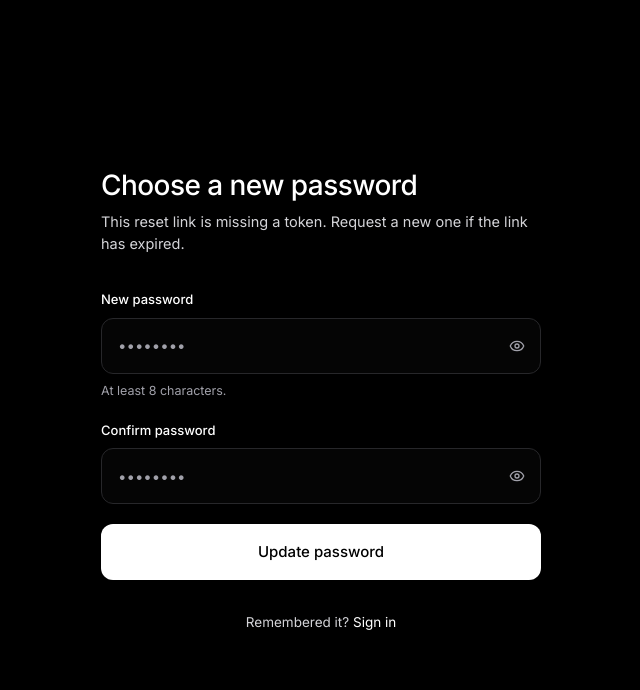
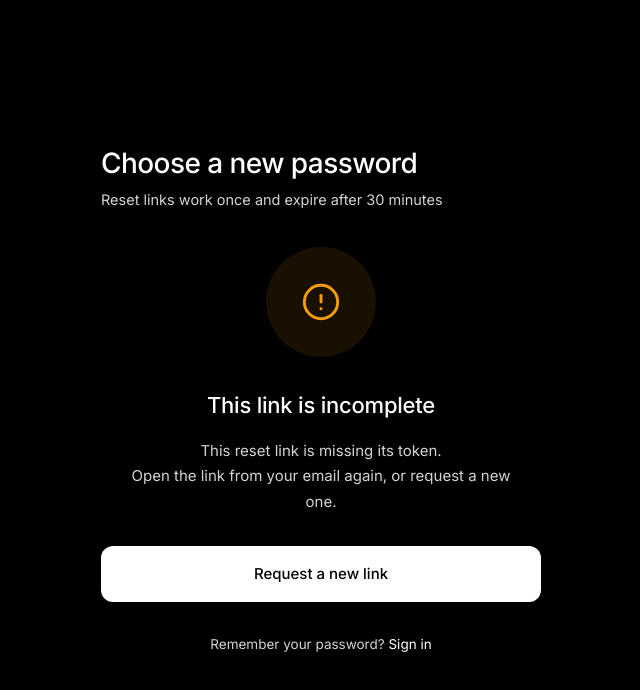
Before and after one commit to Olisagold/codeverity, a Next.js app in the folder apps/web/: page /reset-password in a window 1280 px wide. Shown: the top 690 px of the page, without its empty margins (319-959 px from the left). Built offline with nearby package versions, Linux system fonts and the light colour scheme.

Commit message:
feat(auth): implement forgot password functionality with error handling and user notifications

```diff
--- a/apps/web/app/(auth)/forgot-password/page.tsx
+++ b/apps/web/app/(auth)/forgot-password/page.tsx
@@ -2,16 +2,43 @@
 
 import React, { useState } from 'react';
 import Link from 'next/link';
-import { CheckCircle2Icon, Loader2Icon } from 'lucide-react';
+import { Loader2Icon } from 'lucide-react';
 import { AuthLayout } from '@/components/auth/AuthLayout';
+import { AuthNotice } from '@/components/auth/AuthNotice';
 import { TextField } from '@/components/ui/TextField';
 
 type Status = 'idle' | 'loading' | 'success';
 
+const LINK_CLASS =
+  'text-white underline-offset-4 transition-colors duration-150 ease-out hover:text-accent hover:underline focus-visible:outline-none focus-visible:ring-2 focus-visible:ring-accent focus-visible:ring-offset-2 focus-visible:ring-offset-black';
+
 export default function ForgotPasswordPage() {
   const [email, setEmail] = useState('');
   const [error, setError] = useState<string | undefined>();
+  const [formError, setFormError] = useState<string | null>(null);
   const [status, setStatus] = useState<Status>('idle');
+
+  async function requestLink() {
+    setStatus('loading');
+    setFormError(null);
+    try {
+      const response = await fetch('/api/auth/forgot-password', {
+        method: 'POST',
+        headers: { 'Content-Type': 'application/json' },
+        body: JSON.stringify({ email }),
+      });
+      if (!response.ok) {
+        const data = await response.json().catch(() => null);
+        setFormError(typeof data?.detail === 'string' ? data.detail : 'Something went wrong. Try again.');
+        setStatus('idle');
+        return;
+      }
+      setStatus('success');
+    } catch {
+      setFormError('Something went wrong. Try again.');
+      setStatus('idle');
+    }
+  }
 
   function handleSubmit(event: React.FormEvent) {
     event.preventDefault();
@@ -20,37 +47,40 @@ export default function ForgotPasswordPage() {
       return;
     }
     setError(undefined);
-    setStatus('loading');
-    window.setTimeout(() => setStatus('success'), 900);
+    void requestLink();
   }
+
+  const footer = (
+    <>
+      Remember your password?{' '}
+      <Link href="/login" className={LINK_CLASS}>
+        Sign in
+      </Link>
+    </>
+  );
 
   if (status === 'success') {
     return (
       <AuthLayout
-        title="Check your inbox"
-        subtitle={`We sent a password reset link to ${email}.`}
-        footer={
-          <>
-            Wrong address?{' '}
+        title="Reset your password"
+        subtitle="Enter your email and we'll send you a reset link"
+        footer={footer}
+      >
+        <AuthNotice tone="success" title="Check your email">
+          <p>We&apos;ve sent a password reset link to your email address.</p>
+          <p>Click the link to reset your password.</p>
+          <p className="mt-6 text-[13.5px] text-faint">
+            Didn&apos;t get it? Check your spam folder or{' '}
             <button
               type="button"
               onClick={() => setStatus('idle')}
-              className="text-white underline-offset-4 transition-colors duration-150 ease-out hover:text-accent hover:underline focus-visible:outline-none focus-visible:ring-2 focus-visible:ring-accent focus-visible:ring-offset-2 focus-visible:ring-offset-black"
+              className="text-muted underline-offset-4 transition-colors duration-150 ease-out hover:text-white hover:underline focus-visible:outline-none focus-visible:ring-2 focus-visible:ring-accent focus-visible:ring-offset-2 focus-visible:ring-offset-black"
             >
-              Use a different email
+              try another email
             </button>
-          </>
-        }
-      >
-        <div className="rounded-xl border border-line bg-surface p-6">
-          <p className="flex items-center gap-2 font-mono text-[11px] uppercase tracking-[0.16em] text-ok">
-            <CheckCircle2Icon aria-hidden="true" className="h-3.5 w-3.5" />
-            Reset link sent
+            .
           </p>
-          <p className="mt-4 text-[14px] leading-relaxed text-muted">
-            Follow the link in the email to choose a new password. The link expires in 30 minutes.
-          </p>
-        </div>
+        </AuthNotice>
       </AuthLayout>
     );
   }
@@ -58,18 +88,8 @@ export default function ForgotPasswordPage() {
   return (
     <AuthLayout
       title="Reset your password"
-      subtitle="Enter your email and we'll send you a link to reset your password."
-      footer={
-        <>
-          Remembered it?{' '}
-          <Link
-            href="/login"
-            className="text-white underline-offset-4 transition-colors duration-150 ease-out hover:text-accent hover:underline focus-visible:outline-none focus-visible:ring-2 focus-visible:ring-accent focus-visible:ring-offset-2 focus-visible:ring-offset-black"
-          >
-            Sign in
-          </Link>
-        </>
-      }
+      subtitle="Enter your email and we'll send you a reset link"
+      footer={footer}
     >
       <form onSubmit={handleSubmit} noValidate className="space-y-5">
         <TextField
@@ -82,6 +102,12 @@ export default function ForgotPasswordPage() {
           autoComplete="email"
           error={error}
         />
+
+        {formError ? (
+          <p className="text-center text-[13px] text-[#EF4444]" role="alert">
+            {formError}
+          </p>
+        ) : null}
 
         <button
           type="submit"
--- a/apps/web/app/(auth)/reset-password/page.tsx
+++ b/apps/web/app/(auth)/reset-password/page.tsx
@@ -3,16 +3,23 @@
 import React, { Suspense, useState } from 'react';
 import Link from 'next/link';
 import { useSearchParams } from 'next/navigation';
-import { CheckCircle2Icon, Loader2Icon } from 'lucide-react';
+import { Loader2Icon } from 'lucide-react';
 import { AuthLayout } from '@/components/auth/AuthLayout';
+import { AuthNotice } from '@/components/auth/AuthNotice';
 import { PasswordField } from '@/components/ui/PasswordField';
 
-type Status = 'idle' | 'loading' | 'success';
+type Status = 'idle' | 'loading' | 'success' | 'invalid';
 
 interface Errors {
   password?: string;
   confirm?: string;
 }
+
+const LINK_CLASS =
+  'text-white underline-offset-4 transition-colors duration-150 ease-out hover:text-accent hover:underline focus-visible:outline-none focus-visible:ring-2 focus-visible:ring-accent focus-visible:ring-offset-2 focus-visible:ring-offset-black';
+
+const PRIMARY_BUTTON_CLASS =
+  'flex h-14 w-full items-center justify-center gap-2 rounded-xl bg-white text-[15px] font-medium text-black transition-colors duration-150 ease-out hover:bg-muted disabled:cursor-not-allowed disabled:bg-muted focus-visible:outline-none focus-visible:ring-2 focus-visible:ring-accent focus-visible:ring-offset-2 focus-visible:ring-offset-black';
 
 function ResetPasswordForm() {
   const searchParams = useSearchParams();
@@ -21,7 +28,34 @@ function ResetPasswordForm() {
   const [password, setPassword] = useState('');
   const [confirm, setConfirm] = useState('');
   const [errors, setErrors] = useState<Errors>({});
-  const [status, setStatus] = useState<Status>('idle');
+  const [formError, setFormError] = useState<string | null>(null);
+  const [status, setStatus] = useState<Status>(token ? 'idle' : 'invalid');
+
+  async function submitReset() {
+    setStatus('loading');
+    setFormError(null);
+    try {
+      const response = await fetch('/api/auth/reset-password', {
+        method: 'POST',
+        headers: { 'Content-Type': 'application/json' },
+        body: JSON.stringify({ token, password }),
+      });
+      if (response.status === 400 || response.status === 404) {
+        setStatus('invalid');
+        return;
+      }
+      if (!response.ok) {
+        const data = await response.json().catch(() => null);
+        setFormError(typeof data?.detail === 'string' ? data.detail : 'Something went wrong. Try again.');
+        setStatus('idle');
+        return;
+      }
+      setStatus('success');
+    } catch {
+      setFormError('Something went wrong. Try again.');
+      setStatus('idle');
+    }
+  }
 
   function handleSubmit(event: React.FormEvent) {
     event.preventDefault();
@@ -30,34 +64,76 @@ function ResetPasswordForm() {
     if (confirm !== password) nextErrors.confirm = 'Passwords do not match.';
     setErrors(nextErrors);
     if (Object.keys(nextErrors).length > 0) return;
+    void submitReset();
+  }
 
-    setStatus('loading');
-    window.setTimeout(() => setStatus('success'), 900);
-  }
+  const signInFooter = (
+    <>
+      Remember your password?{' '}
+      <Link href="/login" className={LINK_CLASS}>
+        Sign in
+      </Link>
+    </>
+  );
 
   if (status === 'success') {
     return (
       <AuthLayout
-        title="Password updated"
-        subtitle="Your password has been changed successfully."
+        title="Choose a new password"
+        subtitle="Your account is secured with the new password"
         footer={
-          <Link
-            href="/login"
-            className="text-white underline-offset-4 transition-colors duration-150 ease-out hover:text-accent hover:underline focus-visible:outline-none focus-visible:ring-2 focus-visible:ring-accent focus-visible:ring-offset-2 focus-visible:ring-offset-black"
-          >
-            Continue to sign in
-          </Link>
+          <>
+            Need help?{' '}
+            <Link href="/docs/authentication" className={LINK_CLASS}>
+              Read the docs
+            </Link>
+          </>
         }
       >
-        <div className="rounded-xl border border-line bg-surface p-6">
-          <p className="flex items-center gap-2 font-mono text-[11px] uppercase tracking-[0.16em] text-ok">
-            <CheckCircle2Icon aria-hidden="true" className="h-3.5 w-3.5" />
-            Password reset
-          </p>
-          <p className="mt-4 text-[14px] leading-relaxed text-muted">
-            Sign in with your new password to access your dashboard.
-          </p>
-        </div>
+        <AuthNotice
+          tone="success"
+          title="Password updated"
+          action={
+            <Link href="/login" className={PRIMARY_BUTTON_CLASS}>
+              Continue to sign in
+            </Link>
+          }
+        >
+          <p>Your password has been changed successfully.</p>
+          <p>Sign in with your new password to continue.</p>
+        </AuthNotice>
+      </AuthLayout>
+    );
+  }
+
+  if (status === 'invalid') {
+    return (
+      <AuthLayout
+        title="Choose a new password"
+        subtitle="Reset links work once and expire after 30 minutes"
+        footer={signInFooter}
+      >
+        <AuthNotice
+          tone="error"
+          title={token ? 'This link has expired' : 'This link is incomplete'}
+          action={
+            <Link href="/forgot-password" className={PRIMARY_BUTTON_CLASS}>
+              Request a new link
+            </Link>
+          }
+        >
+          {token ? (
+            <>
+              <p>This reset link is invalid, has already been used, or has expired.</p>
+              <p>Request a new one and we&apos;ll email it to you right away.</p>
+            </>
+          ) : (
+            <>
+              <p>This reset link is missing its token.</p>
+              <p>Open the link from your email again, or request a new one.</p>
+            </>
+          )}
+        </AuthNotice>
       </AuthLayout>
     );
   }
@@ -65,22 +141,8 @@ function ResetPasswordForm() {
   return (
     <AuthLayout
       title="Choose a new password"
-      subtitle={
-        token
-          ? 'Enter a new password for your account.'
-          : 'This reset link is missing a token. Request a new one if the link has expired.'
-      }
-      footer={
-        <>
-          Remembered it?{' '}
-          <Link
-            href="/login"
-            className="text-white underline-offset-4 transition-colors duration-150 ease-out hover:text-accent hover:underline focus-visible:outline-none focus-visible:ring-2 focus-visible:ring-accent focus-visible:ring-offset-2 focus-visible:ring-offset-black"
-          >
-            Sign in
-          </Link>
-        </>
-      }
+      subtitle="Enter a new password for your account"
+      footer={signInFooter}
     >
       <form onSubmit={handleSubmit} noValidate className="space-y-5">
         <PasswordField
@@ -102,11 +164,13 @@ function ResetPasswordForm() {
           error={errors.confirm}
         />
 
-        <button
-          type="submit"
-          disabled={status !== 'idle'}
-          className="flex h-14 w-full items-center justify-center gap-2 rounded-xl bg-white text-[15px] font-medium text-black transition-colors duration-150 ease-out hover:bg-muted disabled:cursor-not-allowed disabled:bg-muted focus-visible:outline-none focus-visible:ring-2 focus-visible:ring-accent focus-visible:ring-offset-2 focus-visible:ring-offset-black"
-        >
+        {formError ? (
+          <p className="text-center text-[13px] text-[#EF4444]" role="alert">
+            {formError}
+          </p>
+        ) : null}
+
+        <button type="submit" disabled={status !== 'idle'} className={PRIMARY_BUTTON_CLASS}>
           {status === 'loading' ? (
             <>
               <Loader2Icon aria-hidden="true" className="h-4 w-4 animate-spin" />
--- /dev/null
+++ b/apps/web/components/auth/AuthNotice.tsx
@@ -0,0 +1,28 @@
+import React from 'react';
+import { CheckCircle2Icon, AlertCircleIcon } from 'lucide-react';
+
+interface AuthNoticeProps {
+  tone: 'success' | 'error';
+  title: string;
+  children: React.ReactNode;
+  action?: React.ReactNode;
+}
+
+/** Centered status panel used by the auth pages after a form completes:
+ *  an icon in a soft circle, a heading, and a short explanation. */
+export function AuthNotice({ tone, title, children, action }: AuthNoticeProps) {
+  const Icon = tone === 'success' ? CheckCircle2Icon : AlertCircleIcon;
+  const iconColor = tone === 'success' ? 'text-ok' : 'text-amber';
+  const ringColor = tone === 'success' ? 'bg-ok/10' : 'bg-amber/10';
+
+  return (
+    <div className="flex flex-col items-center text-center" role="status" aria-live="polite">
+      <div className={`flex h-[110px] w-[110px] items-center justify-center rounded-full ${ringColor}`}>
+        <Icon aria-hidden="true" className={`h-10 w-10 ${iconColor}`} strokeWidth={1.75} />
+      </div>
+      <h2 className="mt-8 text-[22px] font-medium tracking-[-0.01em] text-white">{title}</h2>
+      <div className="mt-4 max-w-[400px] text-[15px] leading-[1.7] text-muted">{children}</div>
+      {action ? <div className="mt-8 w-full">{action}</div> : null}
+    </div>
+  );
+}
```
